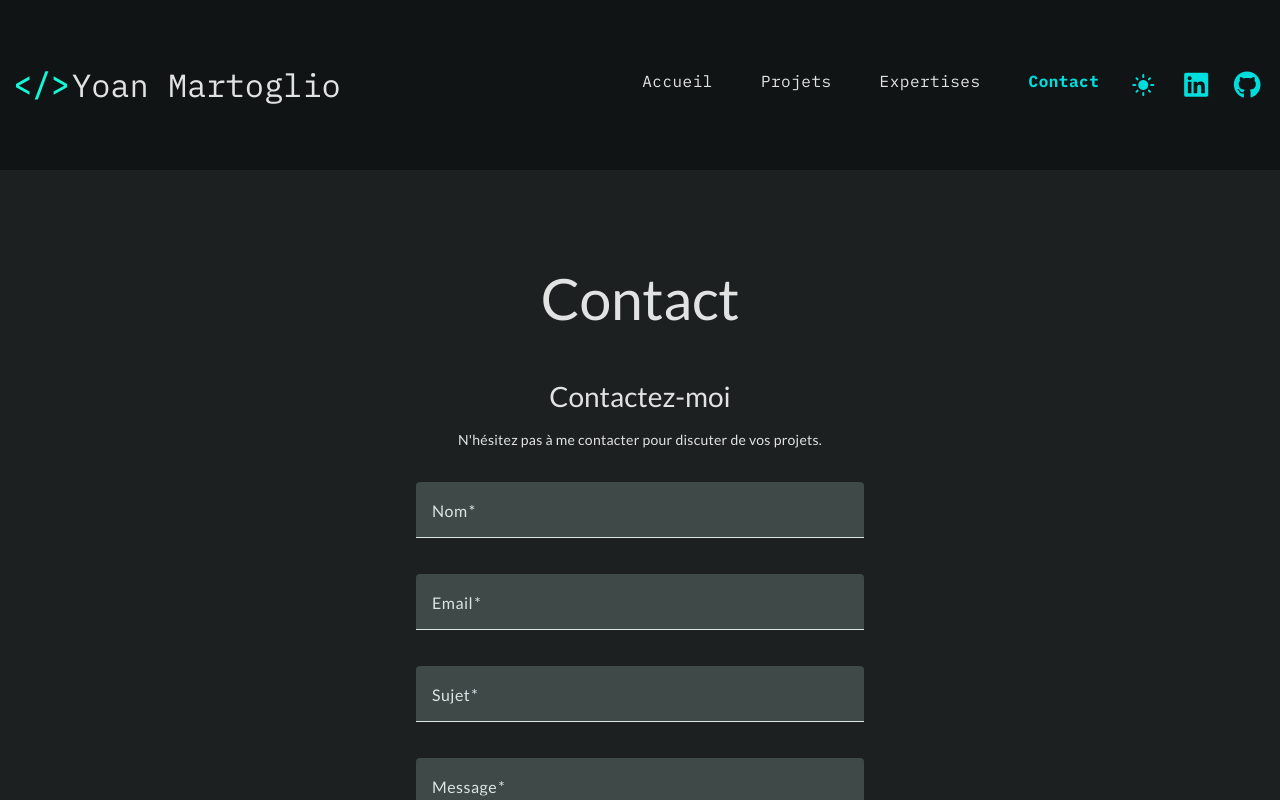
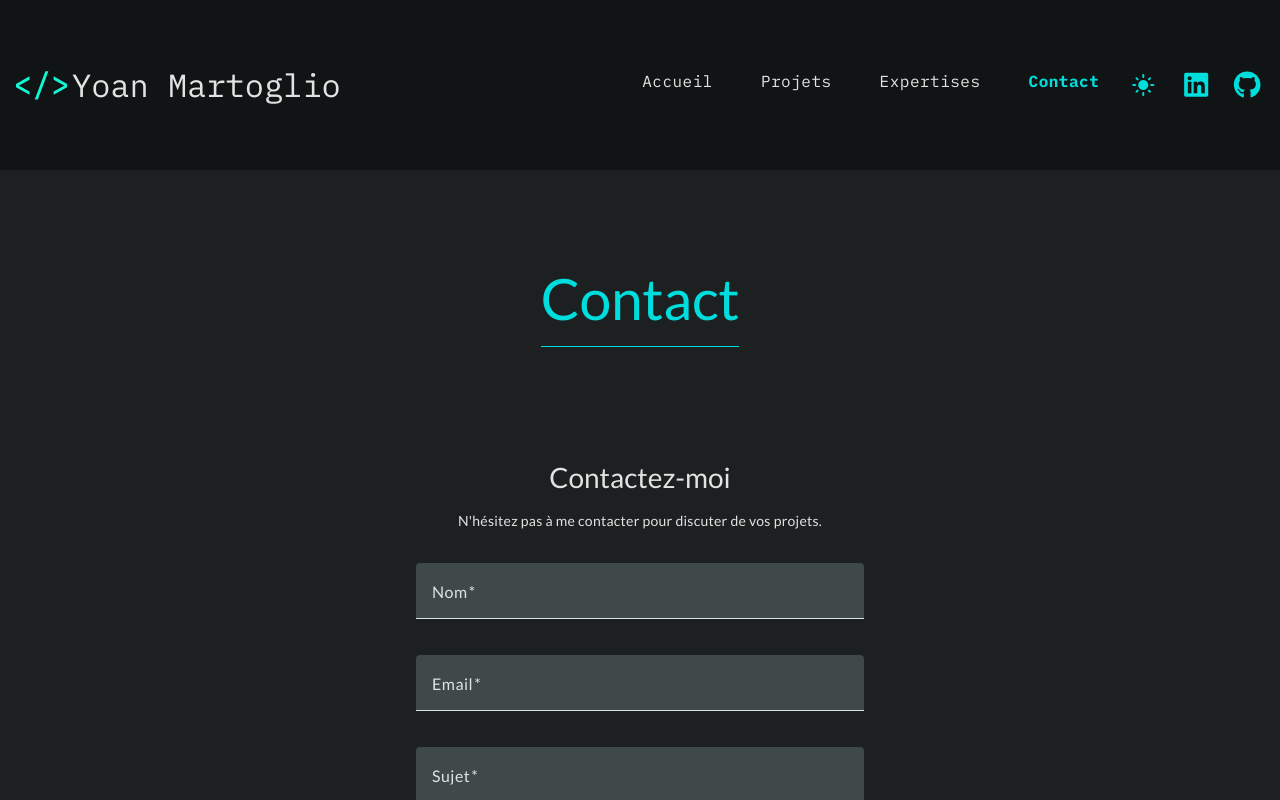
Before and after one commit to YoanMartoglio/angular-21-demo-website, an Angular app: page /contact in a window 1280 px wide. Shown: the top 800 px of the page. Built offline with nearby package versions, Linux system fonts and the light colour scheme.

Commit message:
style(global, typography): update global styles for main layout and add section title styles for improved visual consistency

```diff
--- a/src/styles/_global.scss
+++ b/src/styles/_global.scss
@@ -2,15 +2,15 @@
 //   GLOBAL
 //   - Global styles
 // ======================================
+main {
+  width: 100%;
+  display: flex;
+  flex-direction: column;
+}
 
 .page-container {
   width: 100%;
   margin: 0 auto;
-  main {
-    width: 100%;
-    display: flex;
-    flex-direction: column;
-  }
 }
 
 section {
--- a/src/styles/base/_typography.scss
+++ b/src/styles/base/_typography.scss
@@ -241,6 +241,13 @@ h1 {
   @include media-query(desktop) {
     @include typo('display', 'large');
   }
+  &.section-title {
+    color: $color-sys-primary;
+    text-align: center;
+    margin-bottom: $spacing-16;
+    border-bottom: 1px solid $color-sys-primary;
+    padding-bottom: $spacing-4;
+  }
 }
 h2 {
   @include typo('headline', 'small');
```
